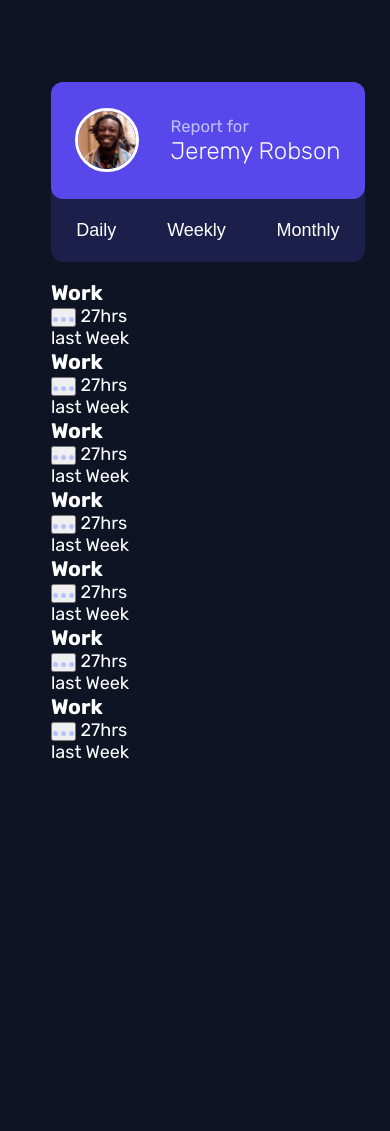
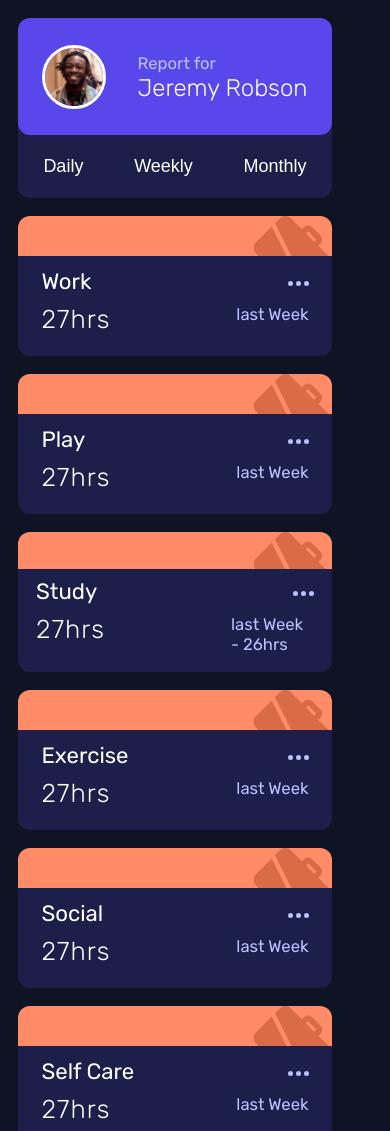
Before and after one commit to Pioneercode1/Time-tracking-dashboard, a plain HTML site: page index.html in a window 390 px wide. Shown: the top 1131 px of the page. Before the commit the page ends 844 px from the top, so only its background shows below. Drawn offline with Linux system fonts and the light colour scheme.

Commit message:
styles for mobile

```diff
--- a/index.html
+++ b/index.html
@@ -22,11 +22,12 @@
 <body>
   <main id="component-dashboard" class="component-dashboard">
 
-    <div class="report-for">
+    <div class="card-report">
       <div class="report-header">
         <img src="./images/image-jeremy.png" alt="image Jeremy Robson" width="32">
         <div>
-          <span>Report for</span><h1>Jeremy Robson</h1>
+          <span>Report for</span>
+          <h1>Jeremy Robson</h1>
         </div>
       </div>
 
@@ -38,54 +39,129 @@
 
     </div>
 
-    <div class="work dashboard">
-      <h3 class="">Work</h3>
+    <section class="container-card-dashboard">
+
+      <div class="card-work card-dashboard">
+        <div class="back-img">
+          <img src="./images/icon-work.svg" alt="icon card work">
+        </div>
+        <div class="card-info">
+
+          <div class="card-header">
+            <h3>Work</h3>
             <button type="button"><img src="./images/icon-ellipsis.svg" alt="icon ellipsis"></button>
+          </div>
+
+          <div class="card-content">
             <span>27hrs</span>
             <p>last Week</p>
           </div>
 
-    <div class="play dashboard">
-      <h3 class="">Work</h3>
+        </div>
+
+      </div>
+
+           <div class="card-play card-dashboard">
+        <div class="back-img">
+          <img src="./images/icon-work.svg" alt="icon card work">
+        </div>
+        <div class="card-info">
+
+          <div class="card-header">
+            <h3>Play</h3>
             <button type="button"><img src="./images/icon-ellipsis.svg" alt="icon ellipsis"></button>
+          </div>
+
+          <div class="card-content">
             <span>27hrs</span>
             <p>last Week</p>
           </div>
 
-    <div class="dashboard">
-      <h3 class="">Work</h3>
+        </div>
+
+      </div>
+
+            <div class="card-study card-dashboard">
+        <div class="back-img">
+          <img src="./images/icon-work.svg" alt="icon card work">
+        </div>
+        <div class="card-info">
+
+          <div class="card-header">
+            <h3>Study</h3>
             <button type="button"><img src="./images/icon-ellipsis.svg" alt="icon ellipsis"></button>
+          </div>
+
+          <div class="card-content">
+            <span>27hrs</span>
+            <p>last Week - 26hrs</p>
+          </div>
+
+        </div>
+
+      </div>
+
+            <div class="card-exercise card-dashboard">
+        <div class="back-img">
+          <img src="./images/icon-work.svg" alt="icon card work">
+        </div>
+        <div class="card-info">
+
+          <div class="card-header">
+            <h3>Exercise</h3>
+            <button type="button"><img src="./images/icon-ellipsis.svg" alt="icon ellipsis"></button>
+          </div>
+
+          <div class="card-content">
             <span>27hrs</span>
             <p>last Week</p>
           </div>
 
-    <div class="study dashboard">
-      <h3 class="">Work</h3>
+        </div>
+
+      </div>
+
+            <div class="card-social card-dashboard">
+        <div class="back-img">
+          <img src="./images/icon-work.svg" alt="icon card work">
+        </div>
+        <div class="card-info">
+
+          <div class="card-header">
+            <h3>Social</h3>
             <button type="button"><img src="./images/icon-ellipsis.svg" alt="icon ellipsis"></button>
+          </div>
+
+          <div class="card-content">
             <span>27hrs</span>
             <p>last Week</p>
           </div>
 
-    <div class="exercise dashboard">
-      <h3 class="">Work</h3>
+        </div>
+
+      </div>
+
+            <div class="card-self-care card-dashboard">
+        <div class="back-img">
+          <img src="./images/icon-work.svg" alt="icon card work">
+        </div>
+        <div class="card-info">
+
+          <div class="card-header">
+            <h3>Self Care</h3>
             <button type="button"><img src="./images/icon-ellipsis.svg" alt="icon ellipsis"></button>
+          </div>
+
+          <div class="card-content">
             <span>27hrs</span>
             <p>last Week</p>
           </div>
 
-    <div class="social dashboard">
-      <h3 class="">Work</h3>
-      <button type="button"><img src="./images/icon-ellipsis.svg" alt="icon ellipsis"></button>
-      <span>27hrs</span>
-      <p>last Week</p>
         </div>
 
-        <div class="self-care dashboard">
-      <h3 class="">Work</h3>
-      <button type="button"><img src="./images/icon-ellipsis.svg" alt="icon ellipsis"></button>
-      <span>27hrs</span>
-      <p>last Week</p>
       </div>
+
+    </section>
 
   </main>
 
--- a/style.css
+++ b/style.css
@@ -46,7 +46,7 @@ body {
     padding-block: 1rem;
 }
 
-.report-for {
+.card-report {
     width: 100%;
     height: 180px;
     margin-block-end: 1rem;
@@ -54,7 +54,7 @@ body {
     border-radius: 12px;
 }
 
-.report-for .report-header {
+.card-report .report-header {
     display: flex;
     justify-content: space-around;
     align-items: center;
@@ -83,7 +83,7 @@ body {
     font-weight: 300;
 }
 
-.report-for .report-time {
+.card-report .report-time {
     height: 35%;
     display: flex;
     justify-content: space-around;
@@ -107,3 +107,81 @@ body {
 .btn-report-time:focus {
     color: var(--navy-200);
 }
+
+/* style for cards */
+.container-card-dashboard {
+    width: 100%;
+    display: flex;
+    flex-direction: column;
+    justify-content: space-between;
+    gap: 1rem;
+    align-items: center;
+}
+
+.card-dashboard {
+    width: 100%;
+    height: 140px;
+    display: flex;
+    flex-direction: column;
+    align-items: center;
+    gap: 0.5rem;
+    padding-block-end: 1rem;
+    border-radius: 12px;
+    background-color: var(--card-background);
+    overflow: hidden;
+}
+
+.card-dashboard .back-img {
+    width: 100%;
+    height: 35%;
+    background-color: var(--orange-work);
+    direction: rtl;
+    overflow: hidden;
+}
+
+.card-dashboard .card-info {
+    height: 65%;
+    display: flex;
+    flex-direction: column;
+    justify-content: center;
+    align-items: center;
+    gap: 0.5rem;
+}
+
+.card-dashboard .card-header {
+    width: 100%;
+    display: flex;
+    justify-content: space-between;
+    align-items: center;
+    padding-inline: 1rem;
+}
+
+.card-dashboard .card-content {
+    width: 100%;
+    display: flex;
+    gap: 7rem;
+    padding-inline: 1rem;
+}
+
+.card-dashboard button {
+    border: none;
+    outline: none;
+    background-color: inherit;
+    transition: color 0.4s ease-in-out;
+}
+
+.card-dashboard h3 {
+    font-size: clamp(20px, 0.8rem + 2vw, 1.4rem);
+    font-weight: 400;
+}
+
+.card-dashboard p {
+    font-size: clamp(14px, 0.6rem + 1.5vw, 1rem);
+    color: var(--navy-200);
+}
+
+.card-dashboard span {
+    font-size: clamp(22px, 1rem + 2vw, 1.5rem);
+    font-weight: 300;
+    letter-spacing: 1px;
+}
```
Lines whose indentation alone changed are shown as unchanged.
